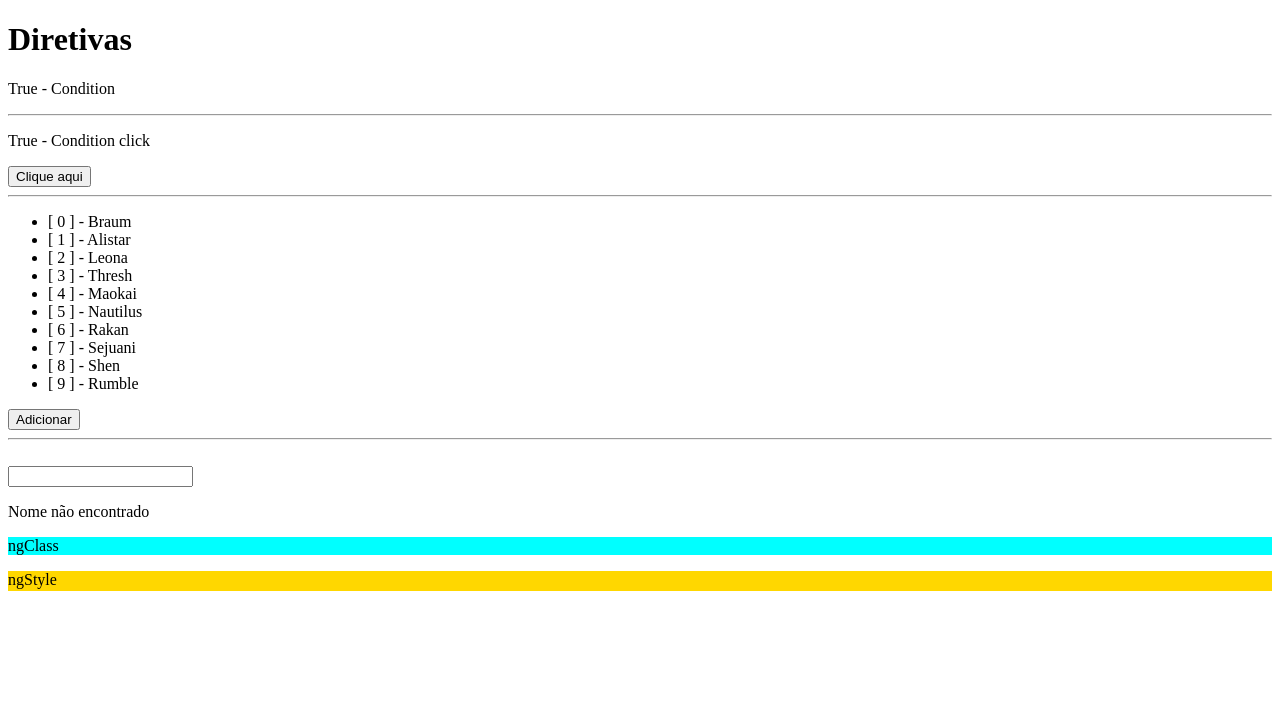
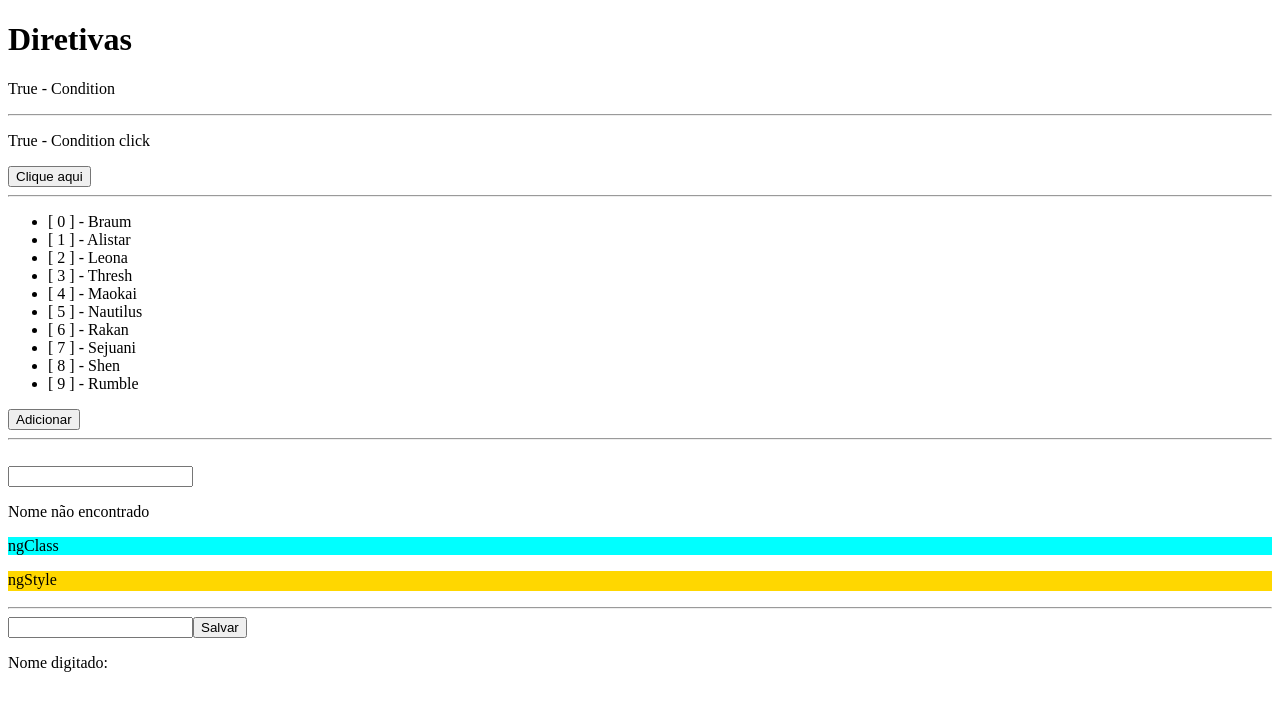
Before and after one commit to xandaosilva/curso-angularjs, an Angular app in the folder aulas-angular/capitulo05/projeto-diretivas/: page / in a window 1280 px wide. Shown: the top 710 px of the page. Built offline with nearby package versions, Linux system fonts and the light colour scheme.

Commit message:
Diretiva ngModel

```diff
--- a/aulas-angular/capitulo05/projeto-diretivas/src/app/diretivas-atributos/diretivas-atributos.component.html
+++ b/aulas-angular/capitulo05/projeto-diretivas/src/app/diretivas-atributos/diretivas-atributos.component.html
@@ -1,2 +1,14 @@
 <p [ngClass]="{'active': value, 'disabled': !value}">ngClass</p>
 <p [ngStyle]="{'height': heightPx, 'background': backgroundColor}">ngStyle</p>
+
+<hr>
+
+<input type="text" [(ngModel)]="name">
+<button (click)="save()">Salvar</button>
+<p>
+    <span>Nome digitado: {{ name }}</span>
+</p>
+
+<ul>
+    <li *ngFor="let item of list">{{ item.name }}</li>
+</ul>
--- a/aulas-angular/capitulo05/projeto-diretivas/src/app/diretivas-atributos/diretivas-atributos.component.ts
+++ b/aulas-angular/capitulo05/projeto-diretivas/src/app/diretivas-atributos/diretivas-atributos.component.ts
@@ -10,6 +10,8 @@ export class DiretivasAtributosComponent implements OnInit{
   public value: boolean = true;
   public heightPx: string = "20px";
   public backgroundColor: string = "gold";
+  public name: string = "";
+  public list: Array<{name: string}> = [];
 
   constructor(){}
 
@@ -27,4 +29,9 @@ export class DiretivasAtributosComponent implements OnInit{
       }
     }, 2000);
   }
+
+  public save(): void {
+    this.list.push({ name: this.name });
+    this.name = "";
+  }
 }
```
